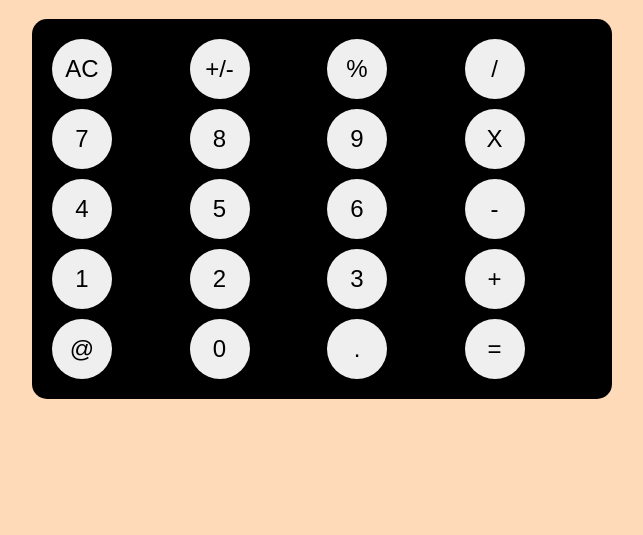
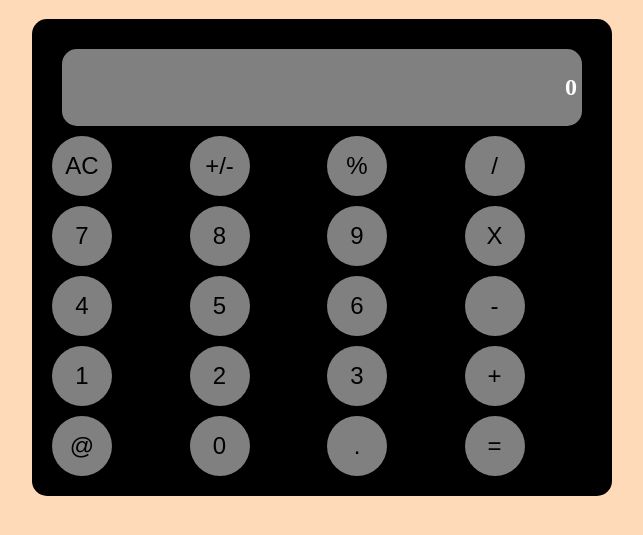
Before and after one commit to BayandaJack/THE_Calculator, a plain HTML site: page index.html in a window 1280 px wide. Shown: the part 161-696 px from the top of the page, without its empty margins (318-961 px from the left). Drawn offline with Linux system fonts and the light colour scheme.

Commit message:
Added js script and the calc display

```diff
--- a/index.html
+++ b/index.html
@@ -5,12 +5,13 @@
     <meta name="viewport" content="width=device-width, initial-scale=1.0">
     <title>THE Calculator</title>
     <link rel="stylesheet" href="style.css">
+    <link rel="stylesheet" href="script.js">
 </head>
 <body>
     <h1>THE CALCULATOR</h1>
     <section id="calc_body">
         <div class="display">
-
+            <h2>0</h2>
         </div>
         <div class="buttons">
             <button>AC</button>
--- /dev/null
+++ b/script.js
@@ -0,0 +1,4 @@
+document.addEventListener('DOMContentLoaded', () => {
+  // Your code here
+
+});
--- a/style.css
+++ b/style.css
@@ -4,6 +4,19 @@ body{
     background: peachpuff;
     padding: 100px 100px;
     text-align: center;
+    color: #fff;
+}
+
+h1{
+    color: black;
+}
+
+.display{
+    border-radius: 15px;
+    padding: 5px;
+    margin: 10px;
+    background-color: grey;
+    text-align: right;
 }
 
 #calc_body{
@@ -23,6 +36,7 @@ body{
 button {
   width: 60px;           /* equal width and height */
   height: 60px;
+  background-color: grey;
   border-radius: 50%;    /* makes it round */
   border: none;          /* optional: removes default border */
   font-size: 24px;       /* optional: bigger text */
@@ -30,6 +44,10 @@ button {
   transition: transform 0.1s ease-in-out;
 }
 
+button:hover{
+    border: 2px white solid;
+}
+
 button:active {
   transform: scale(0.95); /* slightly shrink the button */
   box-shadow: 0 2px 4px rgba(0, 0, 0, 0.2); /* optional: add a shadow */
```
